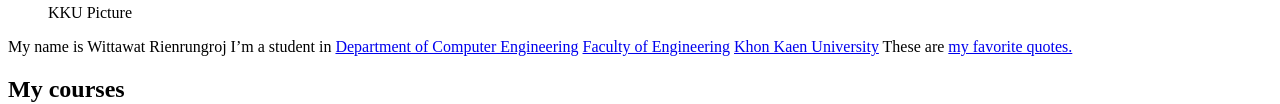
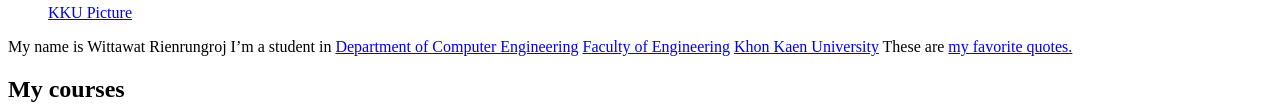
Before and after one commit to wittawatR/wittawatR.github.io, a plain HTML site: page index.html in a window 1280 px wide. Shown: the part 320-424 px from the top of the page. Drawn offline with Linux system fonts and the light colour scheme.

Commit message:
no message

```diff
--- a/index.html
+++ b/index.html
@@ -11,7 +11,7 @@
     	<h1>Welcome to my first page</h1>
     	<figure>
         <img src = "images/mypic.jpg" width="240" height="240" alt="My test image">
-        <figcaption>KKU Picture</figcaption>
+        <figcaption><a href=”http://www.kku.ac.th">KKU Picture</a></figcaption>
         </figure>
     	<p>My name is Wittawat Rienrungroj  I’m a student in <a href="https://www.en.kku.ac.th/web/coe/" >Department of Computer Engineering</a> <a href="https://www.en.kku.ac.th">Faculty of Engineering</a> <a href="http://www.kku.ac.th">Khon Kaen University</a> These are <a href="#name_q">my favorite quotes.</a></p>
         <h2>My courses</h2>
```
